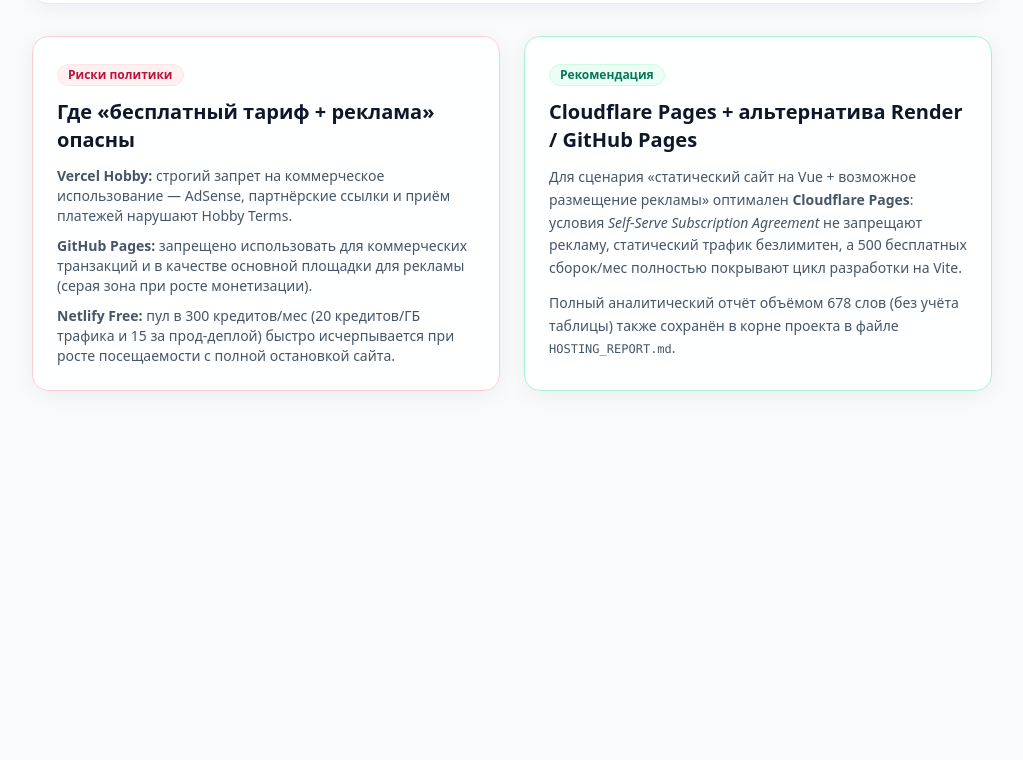
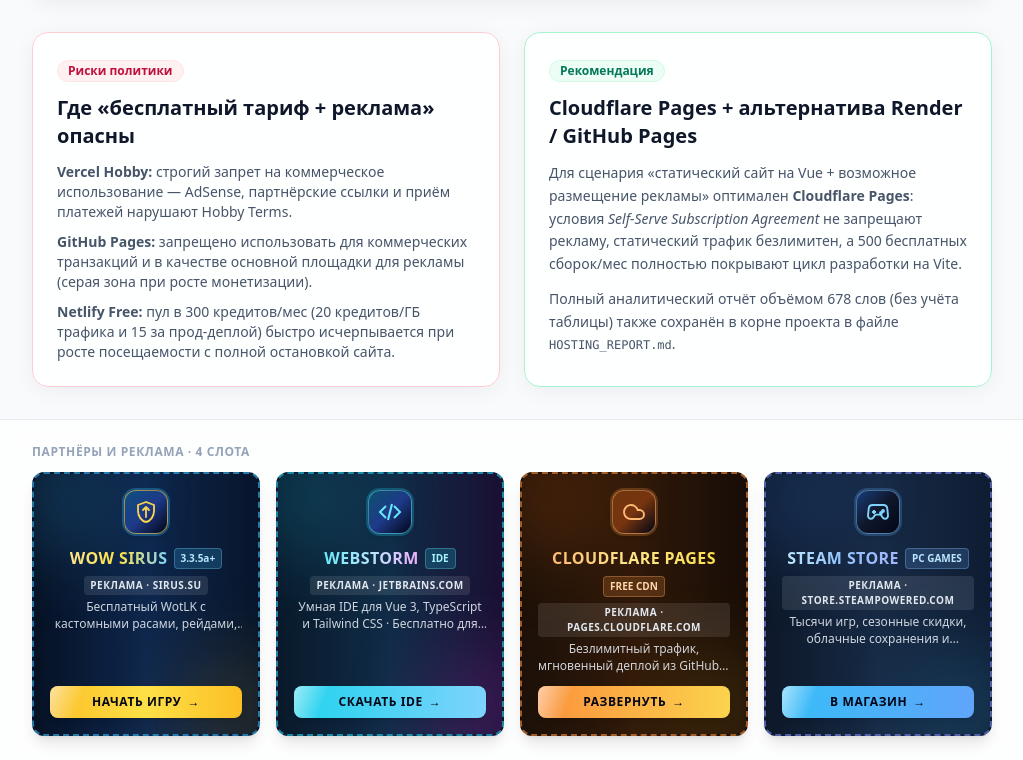
Before and after one commit to beregnac/excelflow-lab, a Vue app: page /hosting-report in a window 1280 px wide. Shown: the part 1656-2416 px from the top of the page, without its empty margins (256-1279 px from the left). Before the commit the page ends 2079 px from the top, so only its background shows below. Built offline with nearby package versions, Linux system fonts and the light colour scheme.

Commit message:
feat: add 4 ad slots to footer (WoW Sirus, WebStorm, Cloudflare Pages, Steam)

```diff
--- a/src/components/AdSlot.vue
+++ b/src/components/AdSlot.vue
@@ -1,59 +1,91 @@
 <template>
-  <!-- Real WoW Sirus (sirus.su) Ad Banner inside dashed AdSlot wrapper -->
+  <!-- Styled Real Partner Ad inside dashed AdSlot wrapper -->
   <aside
-    v-if="variant === 'sirus'"
+    v-if="adConfig"
     role="complementary"
-    :aria-label="label"
+    :aria-label="`${label}: ${adConfig.brand}`"
     class="mx-auto max-w-full"
-    :style="{ width: resolvedWidth }"
+    :class="size === 'footer' ? 'h-full w-full' : ''"
+    :style="size === 'footer' ? {} : { width: resolvedWidth }"
   >
     <a
-      href="https://sirus.su/"
+      :href="adConfig.href"
       target="_blank"
       rel="noopener noreferrer sponsored"
-      class="group relative flex w-full overflow-hidden rounded-xl border-2 border-dashed border-sky-400/60 bg-gradient-to-r from-[#061124] via-[#0e274d] to-[#07152b] text-white shadow-lg transition-all duration-300 hover:border-amber-300/90 hover:shadow-sky-500/20 focus-visible:outline-none focus-visible:ring-2 focus-visible:ring-amber-300"
-      :class="isVertical ? 'flex-col justify-between p-5 text-center gap-3.5' : 'flex-col sm:flex-row items-center justify-between px-5 py-3.5 gap-4'"
+      class="group relative flex w-full overflow-hidden rounded-xl border-2 border-dashed text-white shadow-lg transition-all duration-300 hover:-translate-y-0.5 focus-visible:outline-none focus-visible:ring-2"
+      :class="[
+        adConfig.cardClass,
+        size === 'footer' ? 'h-full flex-col justify-between p-4 text-center gap-3' : isVertical ? 'flex-col justify-between p-5 text-center gap-3.5' : 'flex-col sm:flex-row items-center justify-between px-5 py-3.5 gap-4'
+      ]"
       :style="{ minHeight: resolvedHeight }"
     >
-      <!-- Frost & Gold Decorative Glows -->
+      <!-- Decorative Glows -->
       <div
-        class="pointer-events-none absolute -left-8 -top-8 h-32 w-32 rounded-full bg-sky-400/20 blur-2xl"
+        class="pointer-events-none absolute -left-8 -top-8 h-28 w-28 rounded-full blur-2xl"
+        :class="adConfig.glowLeft"
         aria-hidden="true"
       ></div>
       <div
-        class="pointer-events-none absolute -right-8 -bottom-8 h-32 w-32 rounded-full bg-amber-400/15 blur-2xl"
+        class="pointer-events-none absolute -right-8 -bottom-8 h-28 w-28 rounded-full blur-2xl"
+        :class="adConfig.glowRight"
         aria-hidden="true"
       ></div>
 
       <!-- Brand Crest + Copy -->
-      <div class="relative z-10 flex items-center gap-3.5" :class="isVertical ? 'flex-col' : ''">
+      <div class="relative z-10 flex items-center gap-3" :class="isVertical ? 'flex-col' : ''">
         <div
-          class="flex h-12 w-12 shrink-0 items-center justify-center rounded-xl border border-amber-300/60 bg-gradient-to-br from-sky-500/30 via-blue-900 to-slate-950 shadow-md ring-2 ring-sky-400/30 transition-transform duration-300 group-hover:scale-105"
+          class="flex h-11 w-11 shrink-0 items-center justify-center rounded-xl border shadow-md transition-transform duration-300 group-hover:scale-105"
+          :class="adConfig.iconBoxClass"
           aria-hidden="true"
         >
-          <svg class="h-7 w-7 text-amber-300" viewBox="0 0 24 24" fill="none" stroke="currentColor" stroke-width="1.8">
+          <!-- Sirus Shield -->
+          <svg v-if="adConfig.icon === 'sirus'" class="h-6 w-6 text-amber-300" viewBox="0 0 24 24" fill="none" stroke="currentColor" stroke-width="1.8">
             <path d="M12 2L4 5v6c0 5.25 3.4 10.1 8 11 4.6-.9 8-5.75 8-11V5l-8-3z" />
             <path d="M12 7v10M9 10l3-3 3 3" stroke-linecap="round" stroke-linejoin="round" />
+          </svg>
+          <!-- JetBrains Code -->
+          <svg v-else-if="adConfig.icon === 'jetbrains'" class="h-6 w-6 text-cyan-300" viewBox="0 0 24 24" fill="none" stroke="currentColor" stroke-width="2">
+            <polyline points="16 18 22 12 16 6" />
+            <polyline points="8 6 2 12 8 18" />
+            <line x1="14" y1="4" x2="10" y2="20" />
+          </svg>
+          <!-- Cloudflare Cloud -->
+          <svg v-else-if="adConfig.icon === 'cloudflare'" class="h-6 w-6 text-orange-300" viewBox="0 0 24 24" fill="none" stroke="currentColor" stroke-width="1.9">
+            <path d="M17.5 19H9a7 7 0 1 1 6.71-9h1.79a4.5 4.5 0 1 1 0 9Z" />
+          </svg>
+          <!-- Steam Gamepad -->
+          <svg v-else class="h-6 w-6 text-sky-300" viewBox="0 0 24 24" fill="none" stroke="currentColor" stroke-width="1.9">
+            <line x1="6" y1="12" x2="10" y2="12" />
+            <line x1="8" y1="10" x2="8" y2="14" />
+            <circle cx="15" cy="13" r="1" fill="currentColor" />
+            <circle cx="17" cy="11" r="1" fill="currentColor" />
+            <path d="M17.32 5H6.68a4 4 0 0 0-3.978 3.59l-.687 6.87A3 3 0 0 0 5 18.75a3 3 0 0 0 2.55-1.42l1.11-1.78a2 2 0 0 1 1.7-.95h3.28a2 2 0 0 1 1.7.95l1.11 1.78A3 3 0 0 0 19 18.75a3 3 0 0 0 2.985-3.29l-.687-6.87A4 4 0 0 0 17.32 5Z" />
           </svg>
         </div>
 
         <div :class="isVertical ? 'text-center' : 'text-center sm:text-left'">
           <div
-            class="flex flex-wrap items-center gap-2"
+            class="flex flex-wrap items-center gap-1.5"
             :class="isVertical ? 'justify-center' : 'justify-center sm:justify-start'"
           >
-            <span class="bg-gradient-to-r from-amber-200 via-yellow-300 to-sky-300 bg-clip-text text-base font-black tracking-wide text-transparent uppercase">
-              WoW Sirus
+            <span
+              class="bg-clip-text text-sm sm:text-base font-black tracking-wide text-transparent uppercase"
+              :class="adConfig.titleGradient"
+            >
+              {{ adConfig.brand }}
             </span>
-            <span class="rounded bg-sky-400/20 border border-sky-300/30 px-1.5 py-0.5 text-[10px] font-bold text-sky-200">
-              3.3.5a+
+            <span
+              class="rounded border px-1.5 py-0.5 text-[10px] font-bold"
+              :class="adConfig.tagClass"
+            >
+              {{ adConfig.tag }}
             </span>
             <span class="rounded bg-white/10 px-1.5 py-0.5 text-[10px] font-semibold uppercase tracking-wider text-slate-200">
-              {{ label }} · sirus.su
+              {{ label }} · {{ adConfig.domain }}
             </span>
           </div>
-          <p class="mt-1 text-xs sm:text-sm font-medium text-sky-100/90 leading-snug">
-            Бесплатный WotLK с кастомными расами, рейдами, HD-графикой и режимом «Один шанс»
+          <p class="mt-1 text-xs leading-snug text-slate-200/90" :class="size === 'footer' ? 'line-clamp-2' : 'sm:text-sm'">
+            {{ adConfig.description }}
           </p>
         </div>
       </div>
@@ -63,18 +95,18 @@
         class="relative z-10 flex items-center gap-3 shrink-0"
         :class="isVertical ? 'w-full justify-center' : ''"
       >
-        <span v-if="showDimensions && !isVertical" class="hidden lg:inline text-[11px] font-mono text-sky-300/60">
+        <span v-if="showDimensions && !isVertical" class="hidden lg:inline text-[11px] font-mono text-white/50">
           {{ resolvedWidth }} × {{ resolvedHeight }}
         </span>
         <span
-          class="relative overflow-hidden inline-flex items-center justify-center gap-1.5 rounded-lg bg-gradient-to-r from-amber-400 via-yellow-300 to-amber-400 px-4 py-2 text-xs font-extrabold uppercase tracking-wider text-slate-950 shadow-md transition-transform duration-200 group-hover:scale-105"
-          :class="isVertical ? 'w-full' : ''"
+          class="relative overflow-hidden inline-flex items-center justify-center gap-1.5 rounded-lg px-4 py-2 text-xs font-extrabold uppercase tracking-wider shadow-md transition-transform duration-200 group-hover:scale-105"
+          :class="[adConfig.ctaClass, isVertical ? 'w-full' : '']"
         >
           <span
-            class="pointer-events-none absolute inset-y-0 left-0 w-1/3 bg-gradient-to-r from-transparent via-white/55 to-transparent animate-shine-sweep"
+            class="pointer-events-none absolute inset-y-0 left-0 w-1/3 bg-gradient-to-r from-transparent via-white/50 to-transparent animate-shine-sweep"
             aria-hidden="true"
           ></span>
-          <span class="relative">Начать игру</span>
+          <span class="relative">{{ adConfig.cta }}</span>
           <span class="relative transition-transform duration-200 group-hover:translate-x-1" aria-hidden="true">→</span>
         </span>
       </div>
@@ -106,7 +138,79 @@ const SIZE_PRESETS = {
   leaderboard: { width: '970px', height: '90px' },
   sidebar: { width: '300px', height: '250px' },
   square: { width: '250px', height: '250px' },
+  footer: { width: '100%', height: '188px' },
   fluid: { width: '100%', height: '100px' }
+}
+
+const AD_VARIANTS = {
+  sirus: {
+    brand: 'WoW Sirus',
+    tag: '3.3.5a+',
+    domain: 'sirus.su',
+    href: 'https://sirus.su/',
+    description: 'Бесплатный WotLK с кастомными расами, рейдами, HD-графикой и режимом «Один шанс»',
+    cta: 'Начать игру',
+    icon: 'sirus',
+    cardClass:
+      'border-sky-400/60 bg-gradient-to-r from-[#061124] via-[#0e274d] to-[#07152b] hover:border-amber-300/90 hover:shadow-sky-500/20 focus-visible:ring-amber-300',
+    glowLeft: 'bg-sky-400/20',
+    glowRight: 'bg-amber-400/15',
+    iconBoxClass: 'border-amber-300/60 bg-gradient-to-br from-sky-500/30 via-blue-900 to-slate-950 ring-2 ring-sky-400/30',
+    titleGradient: 'bg-gradient-to-r from-amber-200 via-yellow-300 to-sky-300',
+    tagClass: 'bg-sky-400/20 border-sky-300/30 text-sky-200',
+    ctaClass: 'bg-gradient-to-r from-amber-400 via-yellow-300 to-amber-400 text-slate-950'
+  },
+  jetbrains: {
+    brand: 'WebStorm',
+    tag: 'IDE',
+    domain: 'jetbrains.com',
+    href: 'https://www.jetbrains.com/webstorm/',
+    description: 'Умная IDE для Vue 3, TypeScript и Tailwind CSS · Бесплатно для некоммерческой разработки',
+    cta: 'Скачать IDE',
+    icon: 'jetbrains',
+    cardClass:
+      'border-cyan-400/60 bg-gradient-to-r from-[#09192b] via-[#102c47] to-[#1a1033] hover:border-cyan-300 hover:shadow-cyan-500/20 focus-visible:ring-cyan-300',
+    glowLeft: 'bg-cyan-400/20',
+    glowRight: 'bg-fuchsia-500/20',
+    iconBoxClass: 'border-cyan-300/50 bg-gradient-to-br from-cyan-500/25 via-blue-900 to-slate-950 ring-2 ring-cyan-400/25',
+    titleGradient: 'bg-gradient-to-r from-cyan-300 via-sky-200 to-fuchsia-300',
+    tagClass: 'bg-cyan-400/20 border-cyan-300/30 text-cyan-200',
+    ctaClass: 'bg-gradient-to-r from-cyan-400 to-sky-300 text-slate-950'
+  },
+  cloudflare: {
+    brand: 'Cloudflare Pages',
+    tag: 'FREE CDN',
+    domain: 'pages.cloudflare.com',
+    href: 'https://pages.cloudflare.com/',
+    description: 'Безлимитный трафик, мгновенный деплой из GitHub и глобальный SSL для статических сайтов',
+    cta: 'Развернуть',
+    icon: 'cloudflare',
+    cardClass:
+      'border-orange-400/60 bg-gradient-to-r from-[#1c1008] via-[#301909] to-[#180d07] hover:border-orange-300 hover:shadow-orange-500/20 focus-visible:ring-orange-300',
+    glowLeft: 'bg-orange-500/20',
+    glowRight: 'bg-amber-400/15',
+    iconBoxClass: 'border-orange-300/50 bg-gradient-to-br from-orange-500/30 via-amber-900 to-slate-950 ring-2 ring-orange-400/25',
+    titleGradient: 'bg-gradient-to-r from-orange-300 via-amber-200 to-yellow-300',
+    tagClass: 'bg-orange-400/20 border-orange-300/30 text-orange-200',
+    ctaClass: 'bg-gradient-to-r from-orange-400 to-amber-300 text-slate-950'
+  },
+  steam: {
+    brand: 'Steam Store',
+    tag: 'PC GAMES',
+    domain: 'store.steampowered.com',
+    href: 'https://store.steampowered.com/',
+    description: 'Тысячи игр, сезонные скидки, облачные сохранения и библиотека лучших инди- и AAA-хитов',
+    cta: 'В магазин',
+    icon: 'steam',
+    cardClass:
+      'border-indigo-400/60 bg-gradient-to-r from-[#0d1829] via-[#172a45] to-[#0f1d33] hover:border-sky-300 hover:shadow-indigo-500/20 focus-visible:ring-sky-300',
+    glowLeft: 'bg-blue-500/20',
+    glowRight: 'bg-sky-400/20',
+    iconBoxClass: 'border-sky-300/50 bg-gradient-to-br from-blue-600/30 via-slate-900 to-slate-950 ring-2 ring-blue-400/25',
+    titleGradient: 'bg-gradient-to-r from-sky-200 via-blue-300 to-indigo-300',
+    tagClass: 'bg-blue-400/20 border-blue-300/30 text-sky-200',
+    ctaClass: 'bg-gradient-to-r from-sky-400 to-blue-400 text-slate-950'
+  }
 }
 
 const props = defineProps({
@@ -117,12 +221,12 @@ const props = defineProps({
   variant: {
     type: String,
     default: 'sirus',
-    validator: (v) => ['placeholder', 'sirus'].includes(v)
+    validator: (v) => ['placeholder', 'sirus', 'jetbrains', 'cloudflare', 'steam'].includes(v)
   },
   size: {
     type: String,
     default: 'banner',
-    validator: (v) => ['banner', 'leaderboard', 'sidebar', 'square', 'fluid'].includes(v)
+    validator: (v) => ['banner', 'leaderboard', 'sidebar', 'square', 'footer', 'fluid'].includes(v)
   },
   width: {
     type: String,
@@ -138,8 +242,9 @@ const props = defineProps({
   }
 })
 
+const adConfig = computed(() => AD_VARIANTS[props.variant] || null)
 const preset = computed(() => SIZE_PRESETS[props.size] || SIZE_PRESETS.banner)
 const resolvedWidth = computed(() => props.width || preset.value.width)
 const resolvedHeight = computed(() => props.height || preset.value.height)
-const isVertical = computed(() => props.size === 'sidebar' || props.size === 'square')
+const isVertical = computed(() => ['sidebar', 'square', 'footer'].includes(props.size))
 </script>
--- a/src/components/DashboardLayout.vue
+++ b/src/components/DashboardLayout.vue
@@ -165,6 +165,21 @@
       <main class="flex-1 p-4 sm:p-6 lg:p-8">
         <slot :search-query="searchQuery" />
       </main>
+
+      <!-- Footer with 4 Ad Slots -->
+      <footer class="border-t border-slate-200/80 bg-white/75 backdrop-blur-md px-4 py-6 sm:px-6 lg:px-8 dark:border-slate-800 dark:bg-slate-900/75">
+        <div class="mb-3 flex items-center justify-between">
+          <span class="text-xs font-bold uppercase tracking-wider text-slate-400 dark:text-slate-500">
+            Партнёры и реклама · 4 слота
+          </span>
+        </div>
+        <div class="grid grid-cols-1 sm:grid-cols-2 xl:grid-cols-4 gap-4 items-stretch">
+          <AdSlot size="footer" variant="sirus" label="Реклама" :show-dimensions="false" />
+          <AdSlot size="footer" variant="jetbrains" label="Реклама" :show-dimensions="false" />
+          <AdSlot size="footer" variant="cloudflare" label="Реклама" :show-dimensions="false" />
+          <AdSlot size="footer" variant="steam" label="Реклама" :show-dimensions="false" />
+        </div>
+      </footer>
     </div>
   </div>
 </template>
@@ -174,6 +189,7 @@ import { ref, computed } from 'vue'
 import { useRoute } from 'vue-router'
 import { useAuthStore } from '@/stores/auth'
 import ThemeToggle from './ThemeToggle.vue'
+import AdSlot from './AdSlot.vue'
 
 const route = useRoute()
 const auth = useAuthStore()
--- a/src/views/HomeView.vue
+++ b/src/views/HomeView.vue
@@ -274,7 +274,30 @@
           </div>
         </div>
 
-        <div class="mt-10 border-t border-slate-200 pt-6 flex flex-col sm:flex-row items-center justify-between gap-4 text-xs text-slate-400 dark:border-slate-800">
+        <!-- 4 Footer Ad Slots (WoW Sirus + 3 partner ads) -->
+        <div class="mt-10 border-t border-slate-200/80 pt-8 dark:border-slate-800">
+          <div class="mb-4 flex items-center justify-between">
+            <span class="text-xs font-bold uppercase tracking-wider text-slate-400 dark:text-slate-500">
+              Партнёры и реклама · 4 слота
+            </span>
+          </div>
+          <div class="grid grid-cols-1 sm:grid-cols-2 lg:grid-cols-4 gap-4 items-stretch">
+            <div v-reveal="{ delay: 0 }" class="h-full">
+              <AdSlot size="footer" variant="sirus" label="Реклама" :show-dimensions="false" />
+            </div>
+            <div v-reveal="{ delay: 90 }" class="h-full">
+              <AdSlot size="footer" variant="jetbrains" label="Реклама" :show-dimensions="false" />
+            </div>
+            <div v-reveal="{ delay: 180 }" class="h-full">
+              <AdSlot size="footer" variant="cloudflare" label="Реклама" :show-dimensions="false" />
+            </div>
+            <div v-reveal="{ delay: 270 }" class="h-full">
+              <AdSlot size="footer" variant="steam" label="Реклама" :show-dimensions="false" />
+            </div>
+          </div>
+        </div>
+
+        <div class="mt-8 border-t border-slate-200 pt-6 flex flex-col sm:flex-row items-center justify-between gap-4 text-xs text-slate-400 dark:border-slate-800">
           <p>© 2026 ExcelFlow Lab. Все компоненты адаптированы от 320px до 4K.</p>
           <p>Vue 3 + Tailwind CSS v3.4 + @tailwindcss/container-queries</p>
         </div>
```
